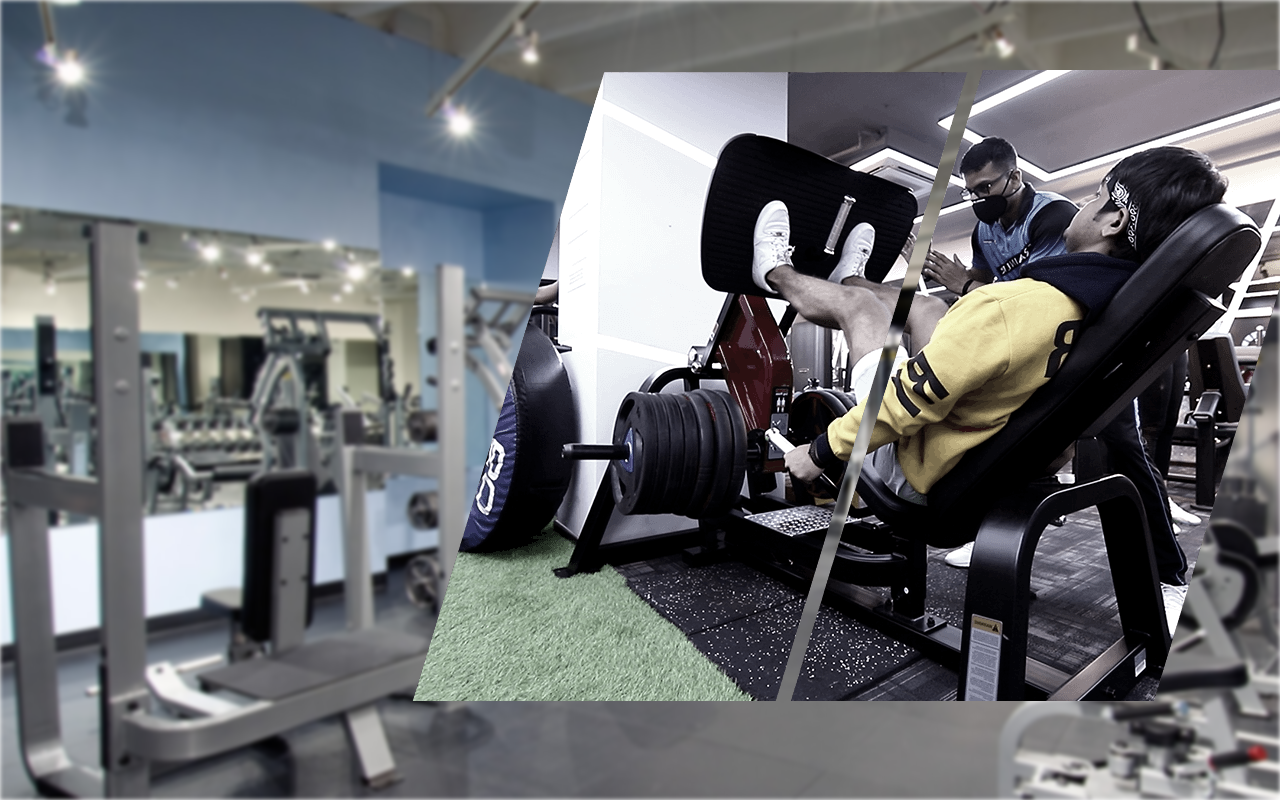
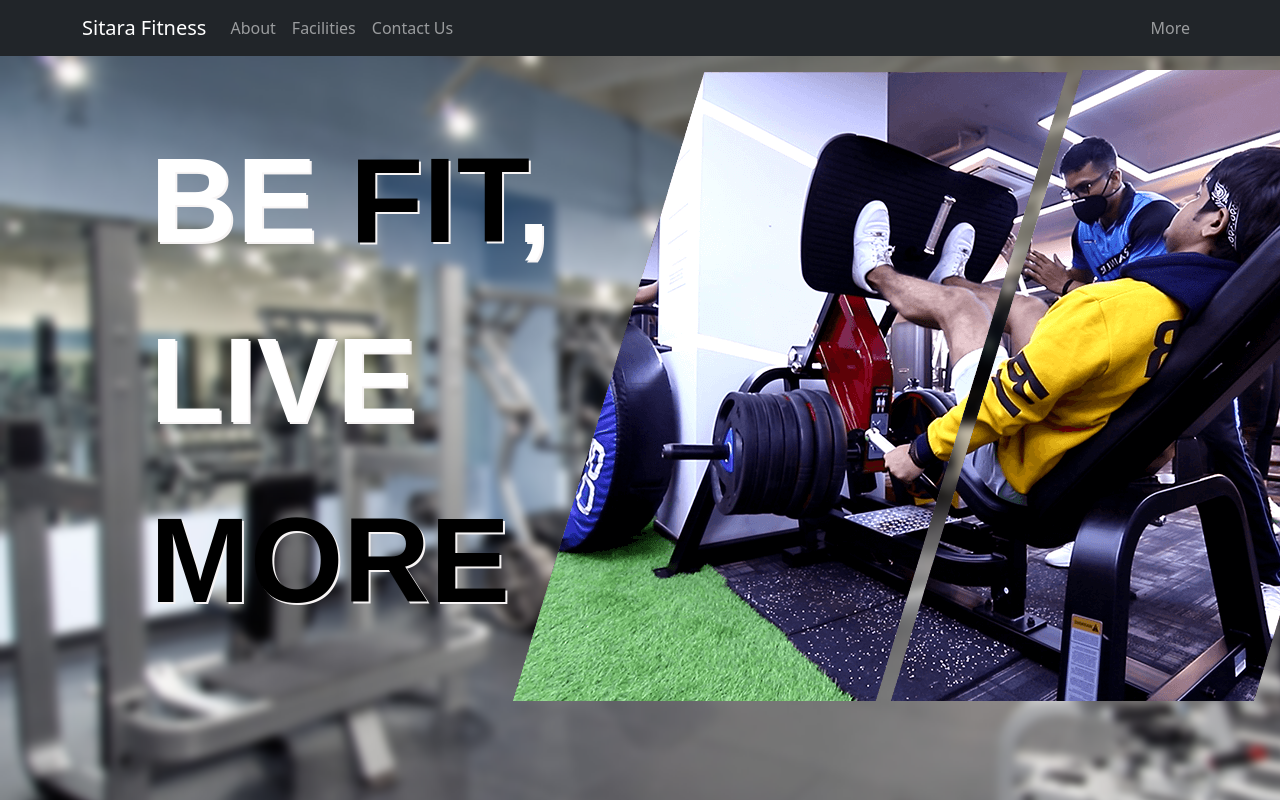
Before and after one commit to yadavNishant2020/Drona-gym-Landing-Page, a Next.js app in the folder landing-page/: page / in a window 1280 px wide. Built offline with nearby package versions, Linux system fonts and the light colour scheme.

Commit message:
Adding navbar and intro headline

```diff
--- a/landing-page/components/Top.js
+++ b/landing-page/components/Top.js
@@ -1,10 +1,39 @@
 import React from 'react'
 import Topcss from '../styles/css modules/top.module.css'
+import {Navbar, Container,Nav} from 'react-bootstrap'
 function Top() {
   return (
     <>
-    <div className={Topcss.background}> </div>
-    <div className={Topcss.img}></div>
+     <Navbar fixed="top" collapseOnSelect expand="lg" bg="dark" variant="dark">
+  <Container>
+  <Navbar.Brand href="#home">Sitara Fitness</Navbar.Brand>
+  <Navbar.Toggle aria-controls="responsive-navbar-nav" />
+  <Navbar.Collapse id="responsive-navbar-nav">
+    <Nav className="me-auto">
+      <Nav.Link href="#features">About</Nav.Link>
+      <Nav.Link href="#pricing">Facilities</Nav.Link>
+      <Nav.Link href="#pricing">Contact Us</Nav.Link>
+
+    </Nav>
+    <Nav>
+      <Nav.Link href="#deets"></Nav.Link>
+      <Nav.Link eventKey={2} href="#memes">
+More      </Nav.Link>
+    </Nav>
+  </Navbar.Collapse>
+  </Container>
+</Navbar>
+    <div className={Topcss.background}>
+    <div className={Topcss.img}>
+        <img src="/img/intro.png"></img>
+    </div>
+
+    </div>
+    <div className={Topcss.heading}>
+        <p>BE <span className={Topcss.blk}>FIT</span>,<br/>LIVE <span className={Topcss.blk}>MORE</span></p>
+        <p></p>
+    </div>
+
     </>
   )
 }
--- a/landing-page/styles/css modules/top.module.css
+++ b/landing-page/styles/css modules/top.module.css
@@ -1,21 +1,36 @@
 .background{
-    background-image: url(../../public/img/gym.jpg);
+    background-image: url(../../public/img/gym.png);
     height: 100vh;
     width: 100vw;
     z-index: -1;
     position: fixed;
     top: 0px;
-    filter: blur(2px);
+    /* filter: blur(2px); */
     display: flex;
 
 }
 
 .img{
-background-image: url(../../public/img/intro.png);
+/* background-image: url(../../public/img/intro.png); */
 height: 80vh;
 background-repeat: no-repeat;
 right: 0px;
-margin-left: 400px;
+margin-left: 500px;
 margin-top: 70px;
-filter: grayscale(70%)
+/* filter: grayscale(70%); */
+z-index: 2;
 }
+
+@import url('https://fonts.googleapis.com/css2?family=Bai+Jamjuree:ital,wght@1,700&display=swap');
+.heading{
+    font-family: 'Bai Jamjuree', sans-serif;
+    font-size: 120px;
+    margin: 110px 150px;
+    width: 500px;
+    color: rgb(255, 255, 255);
+    font-weight: 700;
+    text-shadow: 2px 2px #f7f4f4;
+}
+.blk{
+    color: black;
+}
```
Also changed, not shown: landing-page/public/img/gym.png (added).
